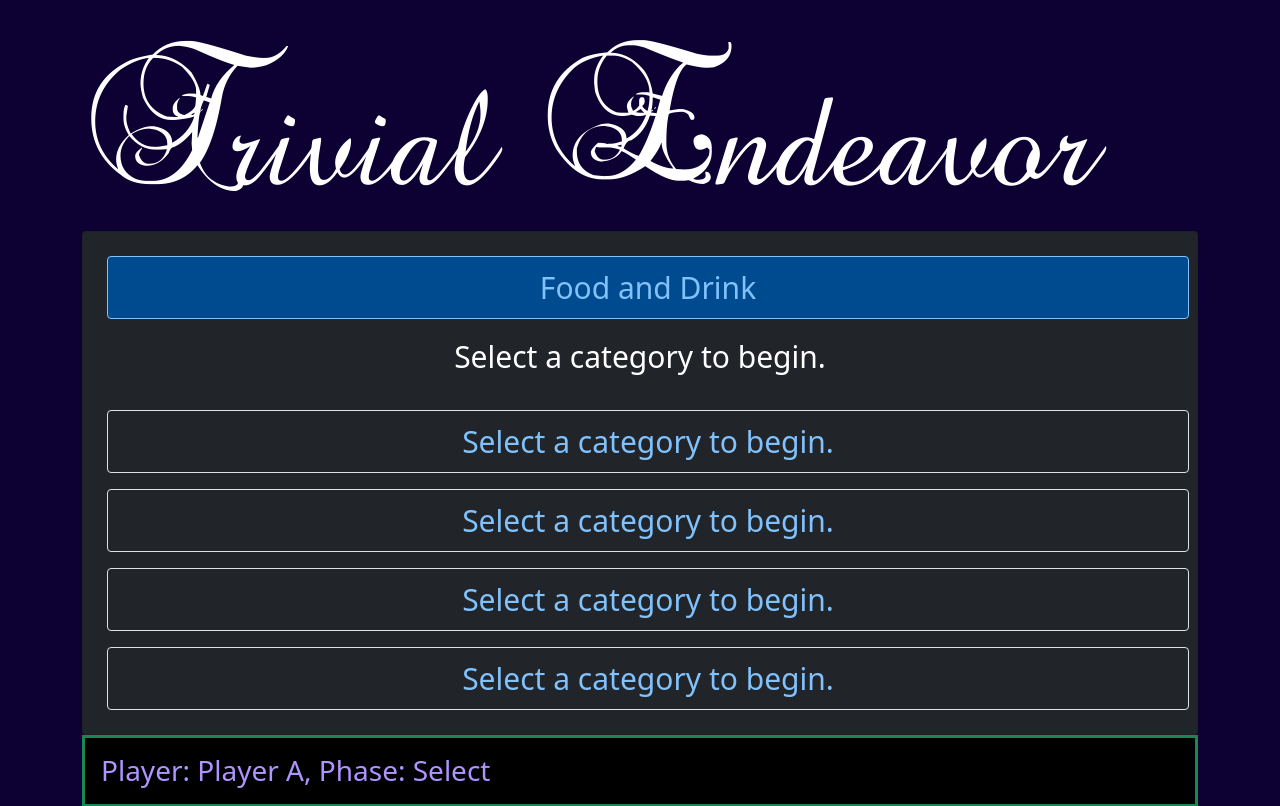
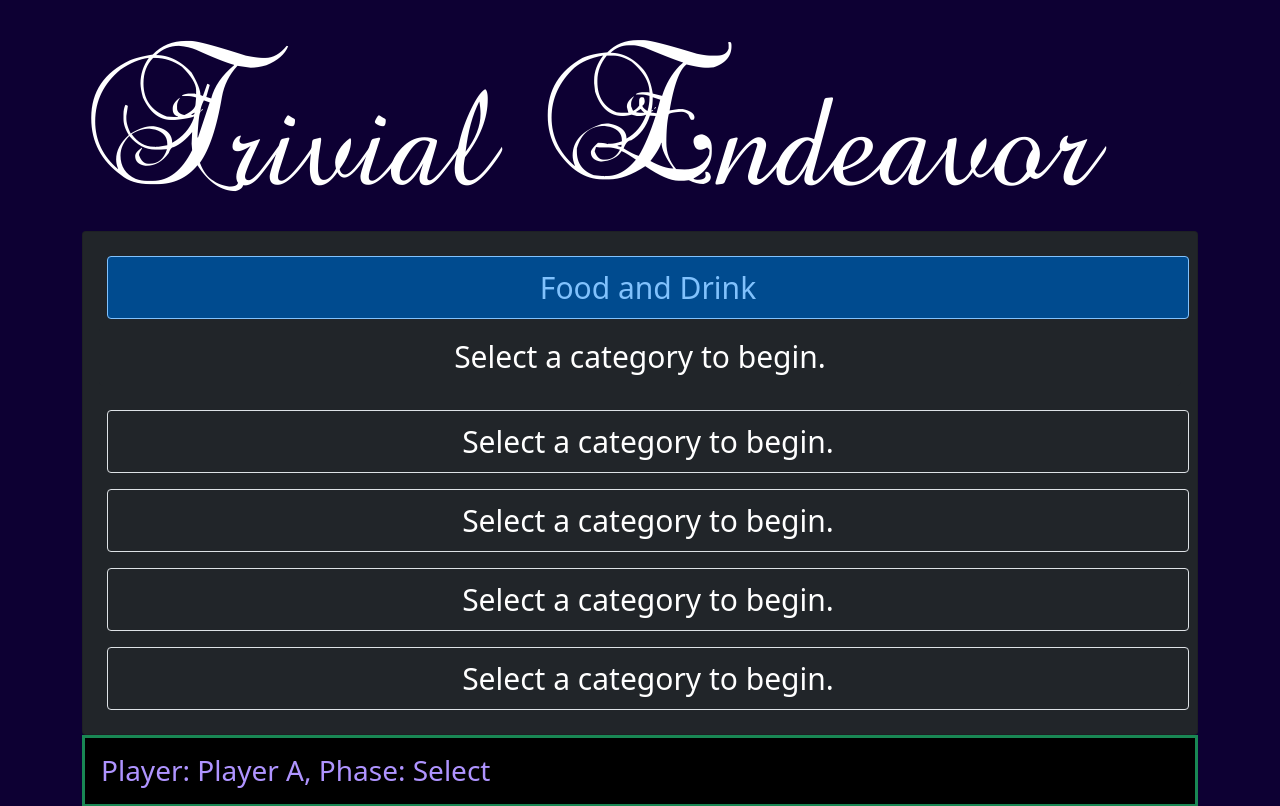
Before and after one commit to vpbasile/trivial-endeavor, a React (Create React App) app: page / in a window 1280 px wide. Shown: the top 806 px of the page. Built offline with nearby package versions, Linux system fonts and the light colour scheme.

Commit message:
Answer button feedback works

```diff
--- a/src/App.js
+++ b/src/App.js
@@ -49,7 +49,7 @@ function App(props) {
     currentCategory: categoryList[0]
   });
   const [guessedState, setGuessedState] = useState(false);
-  const [scoreState, setScoreState] = useState({ players });
+  // const [scoreState, setScoreState] = useState({ players });
   const [gamePhase, setGamePhase] = useState(phases[0]);
 
   // Make the score board
--- a/src/components/AnswerButton.js
+++ b/src/components/AnswerButton.js
@@ -2,26 +2,28 @@ import React from "react";
 
 export default function AnswerButton(props) {
 	// console.log(JSON.stringify(props))
-	var gameState = props.gameState;
 	let buttonIndex = props.index;
 	var buttonText = props.text;
 	const currentCategory = props.gameState.currentCategory;
 	const invertedColor = (currentCategory.cssClass).replace("cat-", "text-");
 	// const invertedColor = "inv-food"
-	const cssClass = `rounded p-2 m-2 border btn btn-dark w-100 ${invertedColor}`;
+
+	let cssClass = props.cssClasses;
+	if (cssClass === undefined) { cssClass = `rounded p-2 m-2 border btn btn-dark w-100 ${invertedColor}`}
+
 	const buttonID = `choice-${buttonIndex}`;
 	const handleGuess = props.handleGuess;
-	var tempQuestion = props.currentQuestion;
 	const guessedState = props.guessedState;
-	if(guessedState){
+	if (guessedState) {
 		console.log("guessedState is true")
-	} else { console.log("guessedState is false")}
+	} else { console.log("guessedState is false") }
 
 	return (
 		<div>
 			<input className={cssClass} type="button" value={buttonText} id={buttonID}
 				onClick={() => {
-					props.setGuessedState(true); handleGuess(buttonIndex)}} disabled={guessedState} />
+					props.setGuessedState(true); handleGuess(buttonIndex)
+				}} disabled={guessedState} />
 		</div>
 	);
 }
--- a/src/components/CategorySelect.js
+++ b/src/components/CategorySelect.js
@@ -15,6 +15,7 @@ export default function CategorySelect(props) {
 
 	function newQuestion(player, category, gameState) {
 		// var tempGameState = gameState;
+
 		gameState.currentCategory = category;
 		gameState.currentPhase = { key: "03", title: "Question" };
 		const categoryTitle = category.title
@@ -28,6 +29,7 @@ export default function CategorySelect(props) {
 			correctAnswer: "Loading...",
 			correctIndex: 0
 		}
+		props.setGuessedState(false);
 		props.setCurrentQuestion(tempQuestion);
 		getQuestion(queryURL);
 	}
@@ -40,7 +42,6 @@ export default function CategorySelect(props) {
 	}
 
 	function parseReceivedQuestion(data) {
-		props.setGuessedState(false);
 		console.log(`Parsing question`);
 		const hideAnswers = true;
 		if (hideAnswers) {
--- a/src/components/Question.js
+++ b/src/components/Question.js
@@ -25,7 +25,6 @@ export default function Question(props) {
 			console.log("Correct!");
 			// If the current player got it right, then update their scorecard
 			const currentPlayer = gameState.players[gameState.currentPlayerIndex];
-			alert(`${currentPlayer.name} is correct!`);
 			currentPlayer.correctCategories.push(questionCategoryTag);
 		} else {
 			console.log(`Incorrect!  The correct answer was: ${correctChoice} ${question.choices[correctChoice]}`);
@@ -38,19 +37,23 @@ export default function Question(props) {
 		tempGameState.currentPlayerIndex = (gameState.currentPlayerIndex + 1) % gameState.players.length;
 		// Update the game state
 		props.updateGameState(tempGameState);
-
+		props.setGamePhase({ key: "02", title: "Select", index: 0 });
 	}
 
 	// Make answer buttons
 	let buttonIndex = 0;
 	const answerButtons = choices.map((choice) => {
-		let classes
-		if(props.guessedState){
+		// Generic gray button class
+		let classes = "rounded p-2 m-2 border w-100 btn"
+		if (props.guessedState) {
 			// Guess has been entered, so set the classes to show which button was correct
-			classes = (buttonIndex === currentQuestion.correctIndex) ? "btn btn-success" : "btn btn-danger";
+			if (buttonIndex === currentQuestion.correctIndex) {
+				console.log(`Button ${buttonIndex} is correct`);
+				classes += " btn-success";
+			}
 		} else {
 			// Guess has not been entered, so all buttons get the same class
-			classes="rounded p-2 m-2 border w-100 btn btn-dark";
+			classes += " btn-dark";
 		}
 		return <AnswerButton
 			key={buttonIndex}
@@ -64,9 +67,8 @@ export default function Question(props) {
 			handleGuess={handleGuess}
 			cssClasses={classes}
 			guessedState={props.guessedState} setGuessedState={props.setGuessedState}
-			/>
+		/>
 	})
-
 
 	// var tempCssClass = props.currentCategory.cssClass;
 	var tempCssClass = questionCategory.cssClass;
--- a/src/css/color-dark.css
+++ b/src/css/color-dark.css
@@ -28,9 +28,9 @@ body{
 }
 
 /* All color transitions should be 1 second long. */
-* {
+/* * {
 	transition: background-color 1s ease;
-}
+} */
 
 
 /* Buttons */
```
